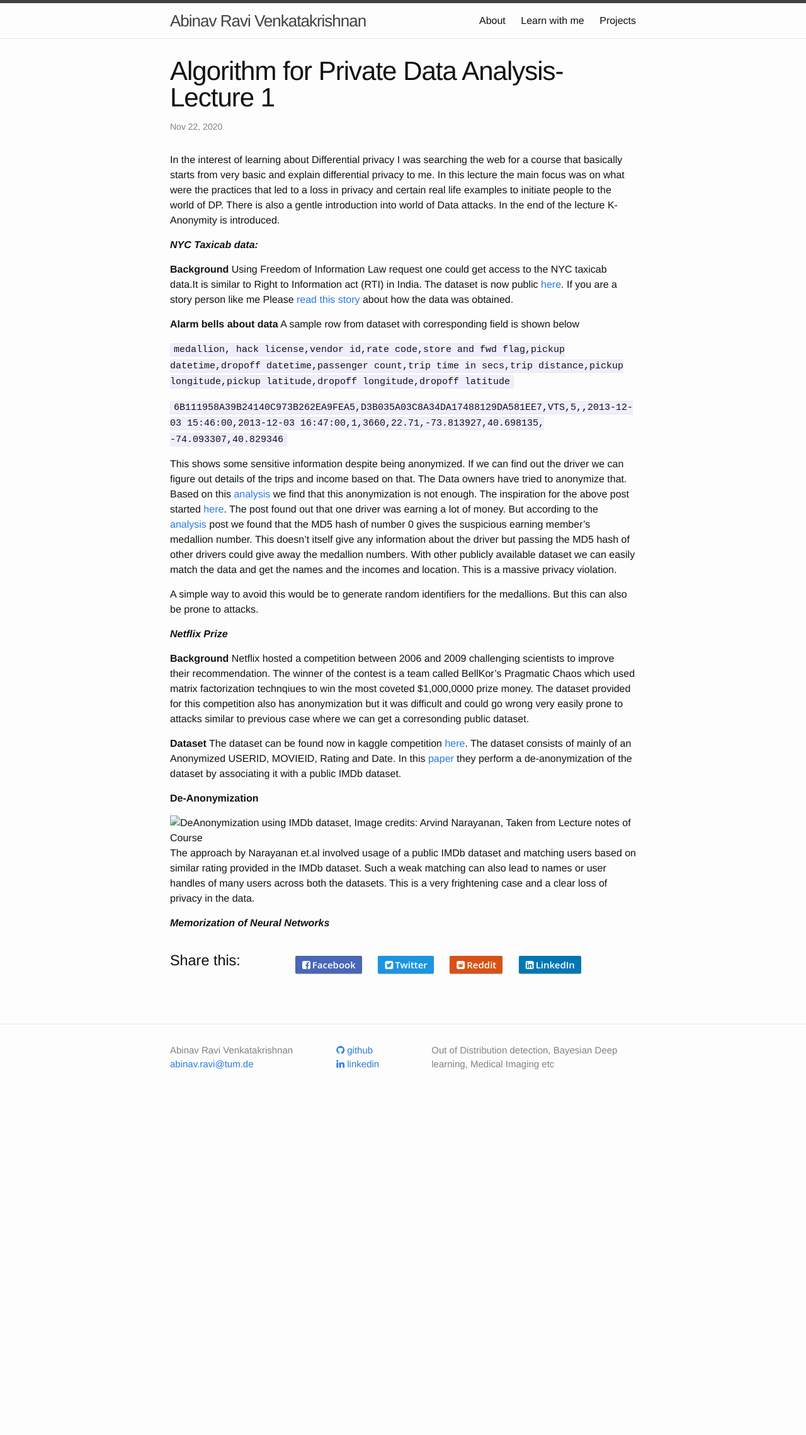
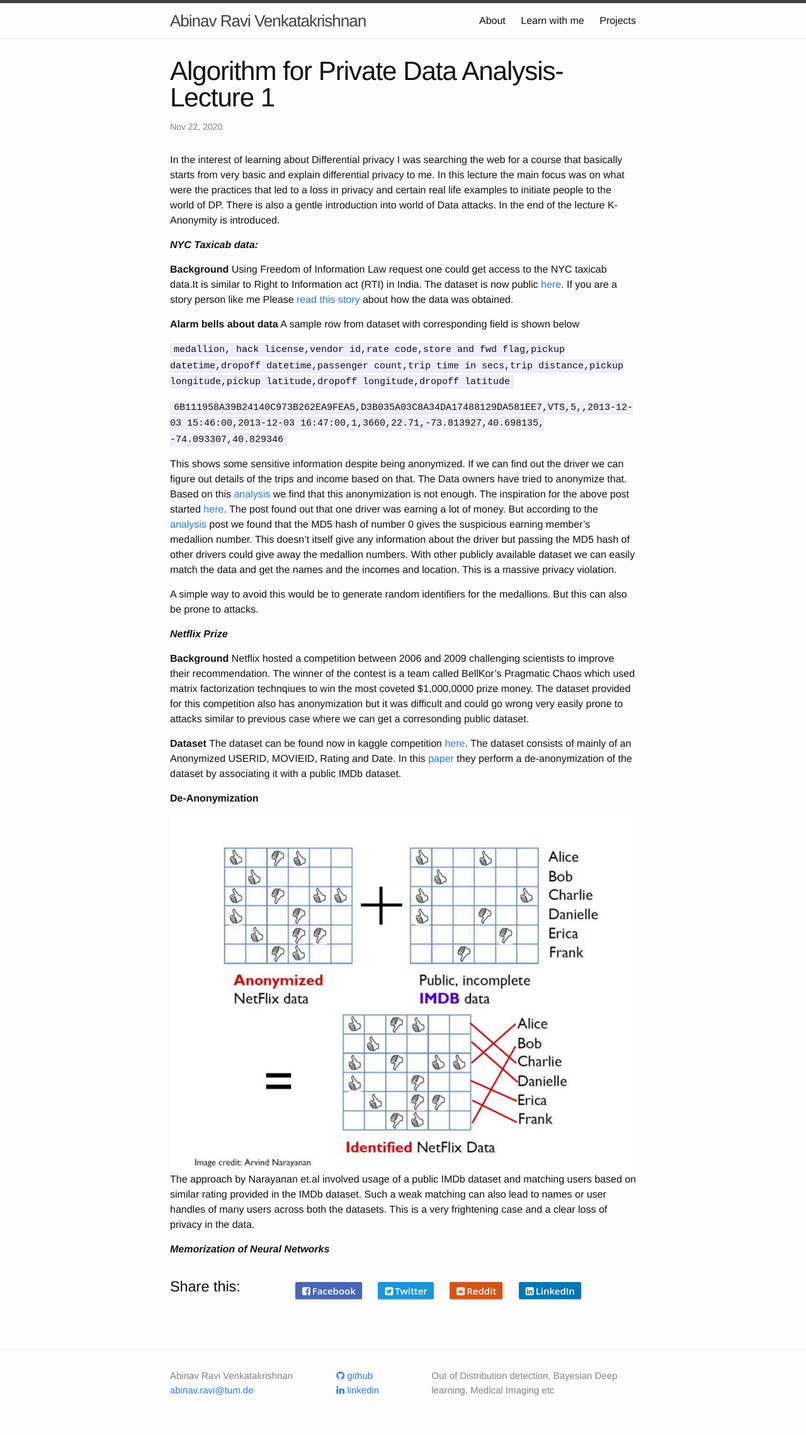
Before and after one commit to AbinavRavi/AbinavRavi.github.io, a Jekyll site: the page built from _posts/2020-11-22-DP_L1.markdown, in a window 1280 px wide. Shown: the whole page at 63% size. Built offline with Jekyll 4.4.1, drawn with Linux system fonts in a browser that asks for light colours; nearby versions of some CDN libraries; comment, search, counter and statistics services are not loaded; before the commit the page ends 1762 px from its top, so only the background shows below that.

Commit message:
finished part 1 of the lecture

```diff
--- a/_posts/2020-11-22-DP_L1.markdown
+++ b/_posts/2020-11-22-DP_L1.markdown
@@ -35,7 +35,7 @@ The dataset can be found now in kaggle competition [here](https://www.kaggle.com
 
 **De-Anonymization**
 
-![DeAnonymization using IMDb dataset, Image credits: Arvind Narayanan, Taken from Lecture notes of Course](../ml/DP/DeAnon.png)
+![DeAnonymization using IMDb dataset, Image credits: Arvind Narayanan, Taken from Lecture notes of Course](/ml/DP/DeAnon.png)
 The approach by Narayanan et.al involved usage of a public IMDb dataset and matching users based on similar rating provided in the IMDb dataset. Such a weak matching can also lead to names or user handles of many users across both the datasets. This is a very frightening case and a clear loss of privacy in the data.
 
 ***Memorization of Neural Networks***
```
